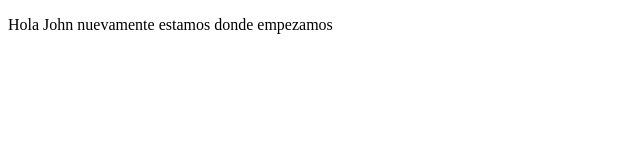
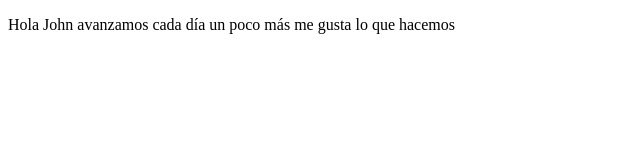
Before and after one commit to helloJohnJa/proyecto1, a plain HTML site: page index.html in a window 1280 px wide. Shown: the whole page, without its empty margins (0-640 px from the left). Drawn offline with Linux system fonts and the light colour scheme.

Commit message:
primeros cambios agregados

```diff
--- a/index.html
+++ b/index.html
@@ -8,7 +8,7 @@
 </head>
 <body>
     <p>
-        Hola John nuevamente estamos donde empezamos
+        Hola John avanzamos cada día un poco más me gusta lo que hacemos
     </p>
     <body>
 </html>
```
Also changed, not shown: styles.css (added).
